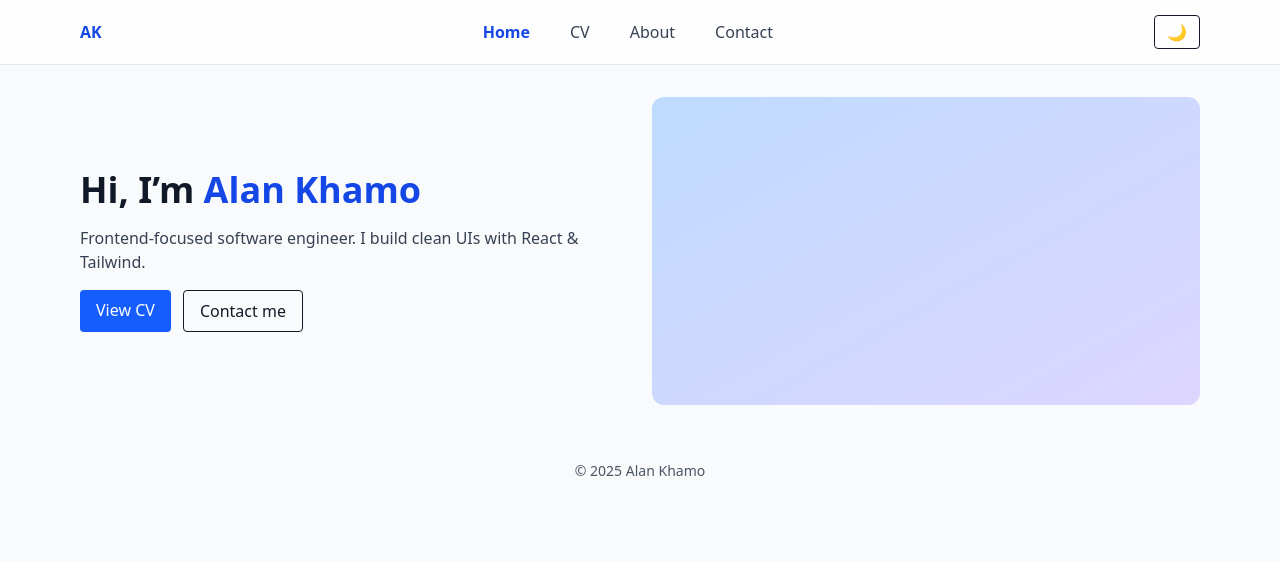
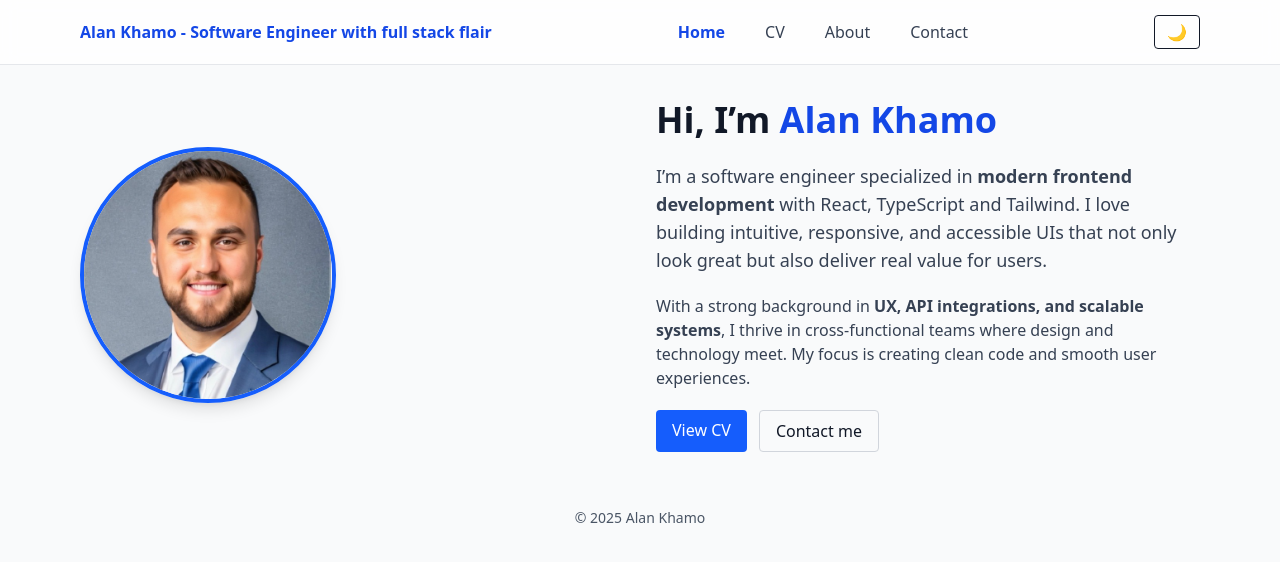
Before and after one commit to CodeBloodedMama/cv-react-ak, a React (Vite) app: page / in a window 1280 px wide. Shown: the top 562 px of the page. Built offline with nearby package versions, Linux system fonts and the light colour scheme.

Commit message:
stuffies

```diff
--- a/src/App.tsx
+++ b/src/App.tsx
@@ -35,7 +35,7 @@ export default function App() {
       <header className="sticky top-0 bg-white/80 dark:bg-gray-950/80 backdrop-blur border-b border-gray-200 dark:border-gray-800">
         <nav className="max-w-6xl mx-auto flex justify-between items-center h-16 px-4">
           <NavLink to="/" className="font-bold text-blue-700 dark:text-blue-300">
-            AK
+            Alan Khamo - Software Engineer with full stack flair
           </NavLink>
           <div className="hidden md:flex gap-4">
             <NavItem to="/">Home</NavItem>
--- a/src/pages/Landing.tsx
+++ b/src/pages/Landing.tsx
@@ -1,25 +1,49 @@
 export default function Landing() {
   return (
-    <section className="grid gap-6 md:grid-cols-2 items-center">
-      <div className="space-y-4">
-        <h1 className="text-4xl font-bold">
-          Hi, I’m <span className="text-blue-700 dark:text-blue-300">Alan Khamo</span>
+    <section className="grid gap-8 md:grid-cols-2 items-center">
+      {/* Profilbillede til venstre */}
+      <div className="flex justify-center md:justify-start">
+        <img
+          src="/public/profilpic.png"
+          alt="Profile picture of Alan Khamo"
+          className="w-64 h-64 object-cover rounded-full shadow-lg border-4 border-blue-600 dark:border-blue-400"
+        />
+      </div>
+
+      {/* Tekst til højre */}
+      <div className="space-y-5">
+        <h1 className="text-4xl font-bold leading-tight">
+          Hi, I’m{" "}
+          <span className="text-blue-700 dark:text-blue-300">Alan Khamo</span>
         </h1>
+        <p className="text-gray-700 dark:text-gray-300 text-lg">
+          I’m a software engineer specialized in{" "}
+          <strong>modern frontend development</strong> with React, TypeScript
+          and Tailwind.
+          I love building intuitive, responsive, and accessible UIs that not
+          only look great but also deliver real value for users.
+        </p>
         <p className="text-gray-700 dark:text-gray-300">
-          Frontend-focused software engineer. I build clean UIs with React & Tailwind.
+          With a strong background in <strong>UX, API integrations, and
+          scalable systems</strong>, I thrive in cross-functional teams where
+          design and technology meet.
+          My focus is creating clean code and smooth user experiences.
         </p>
         <div className="flex gap-3">
-          <a href="/cv" className="px-4 py-2 rounded bg-blue-600 text-white hover:bg-blue-700">
+          <a
+            href="/cv"
+            className="px-4 py-2 rounded bg-blue-600 text-white hover:bg-blue-700"
+          >
             View CV
           </a>
-          <a href="/contact" className="px-4 py-2 rounded border">
+          <a
+            href="/contact"
+            className="px-4 py-2 rounded border border-gray-300 dark:border-gray-700 hover:bg-gray-100 dark:hover:bg-gray-800"
+          >
             Contact me
           </a>
         </div>
       </div>
-      <div className="hidden md:block">
-        <div className="aspect-video rounded-xl bg-gradient-to-br from-blue-200 to-violet-200 dark:from-blue-900 dark:to-violet-900" />
-      </div>
     </section>
   );
 }
```
Also changed, not shown: public/profilpic.png (added).
